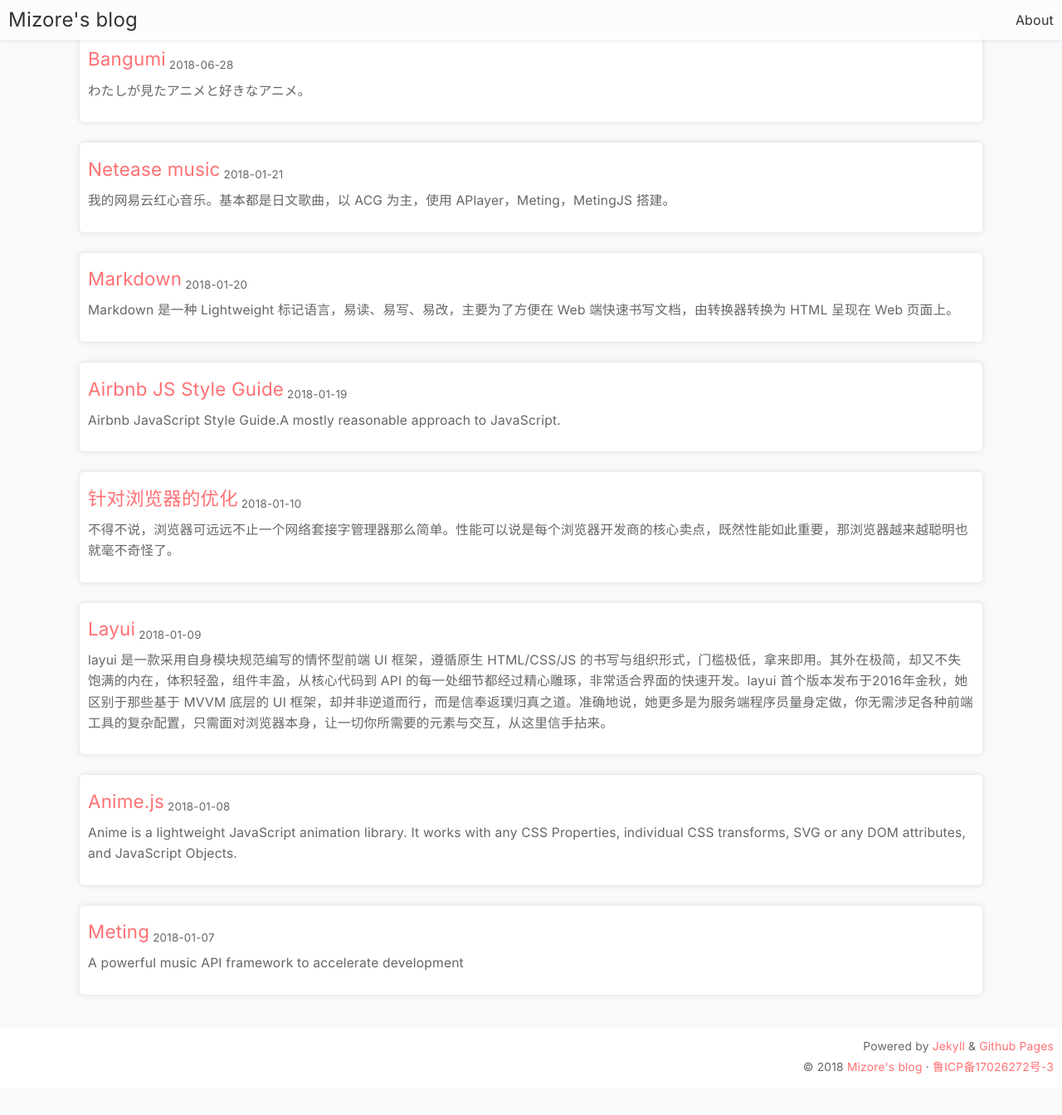
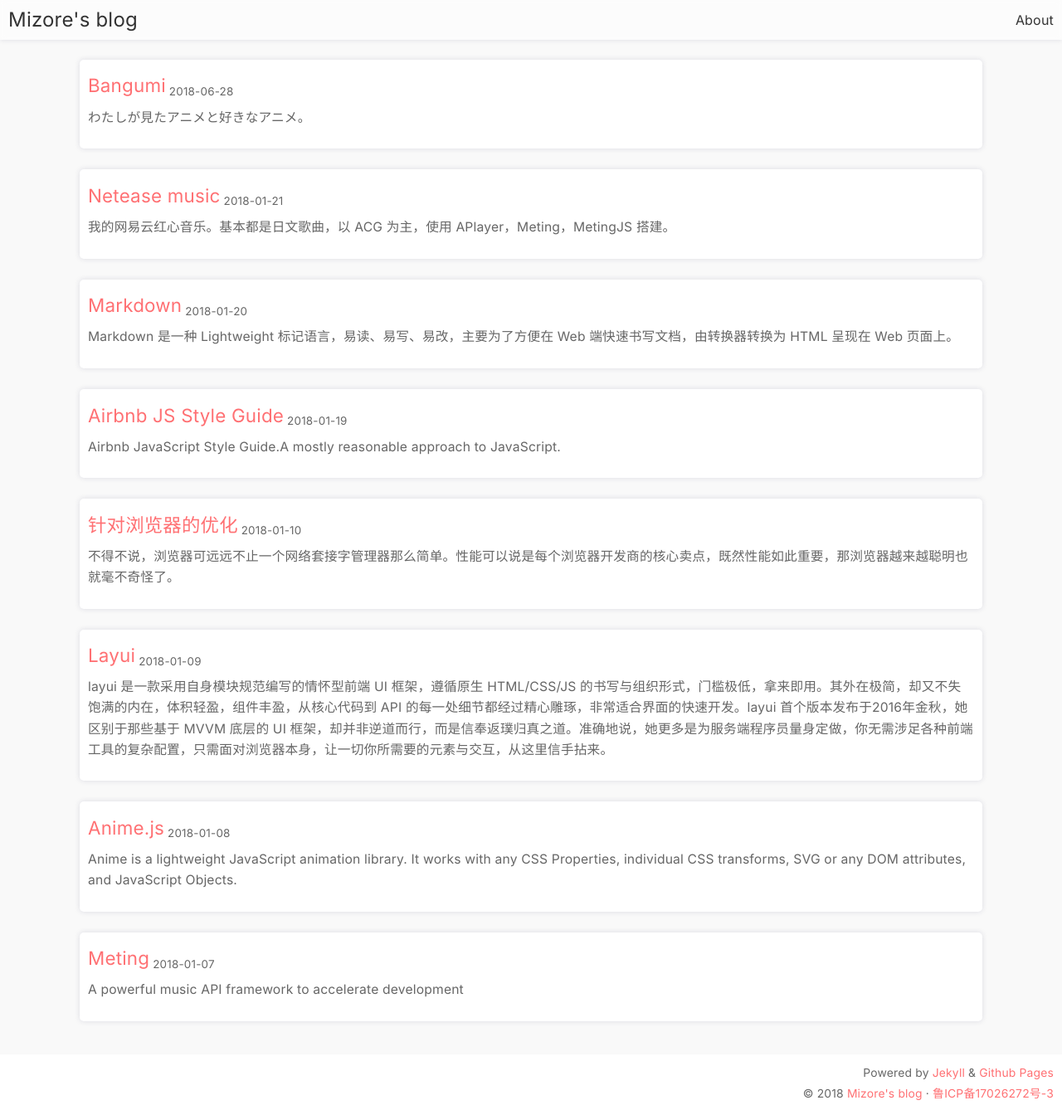
Before and after one commit to 0wQ/0wQ.github.io, a Jekyll site: the page built from index.html, in a window 1280 px wide and 1344 px high. Shown: the whole window at 83% size. Built offline with Jekyll 4.4.1, drawn with Linux system fonts in a browser that asks for light colours; the list of posts is cut into pages by our own code.

Commit message:
(*ﾟ▽ﾟ*)

```diff
--- a/_config.yml
+++ b/_config.yml
@@ -1,8 +1,8 @@
 encoding:          UTF-8
 timezone:          Asia/Shanghai
 version:
-  css:             0.5.2
-  js:              0.5.1
+  css:             0.5.3
+  js:              0.5.2
 beian:             鲁ICP备17026272号-3
 url:               "https://blog.mizore.cn"
 pygments:          true
--- a/_layouts/default.html
+++ b/_layouts/default.html
@@ -35,7 +35,7 @@
   <span class="right"><a href="/about.html">About</a></span>
 </header>
 {%- if page.title == 'Home' -%}
-<!-- <div class="banner"></div> -->
+<div class="banner"></div>
 {%- endif -%}
 <div class="content">
 {{ content }}
--- a/src/load.js
+++ b/src/load.js
@@ -43,7 +43,7 @@
 
 function valine(path) {
   getScript('//cdn.jsdelivr.net/npm/leancloud-storage/dist/av-min.js', function() {
-    getScript('//cdn.jsdelivr.net/npm/valine@1.1.9-beta9/dist/Valine.min.js', function() {
+    getScript('//cdn.jsdelivr.net/npm/valine@1.1.9/dist/Valine.min.js', function() {
       new Valine({
         el: '#comment',
         lang: 'en',
--- a/src/style.css
+++ b/src/style.css
@@ -83,6 +83,11 @@
        -o-background-size: cover;
           background-size: cover;
   box-shadow: 0 2px 6px rgba(50,50,93,.15);
+}
+
+.banner {
+  width: 100%;
+  height: 2rem;
 }
 
 .post {
```
